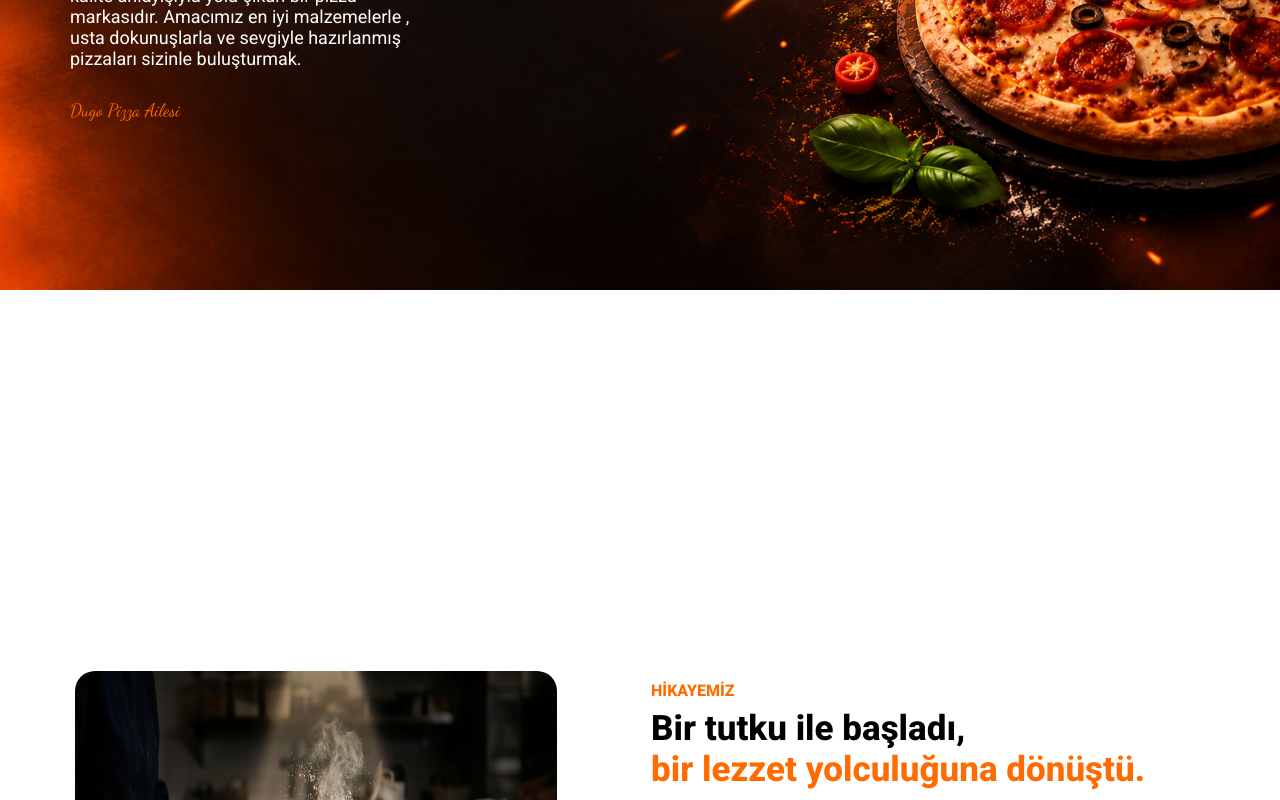
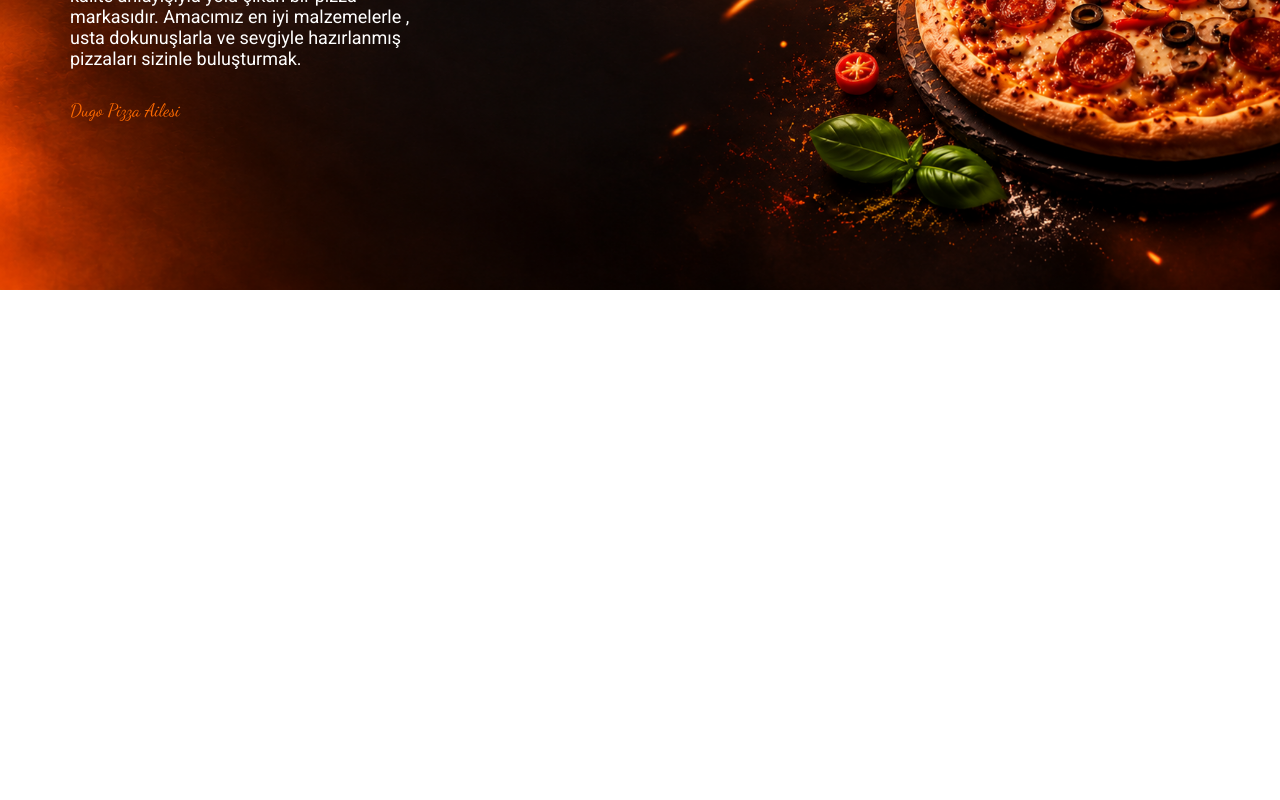
Before and after one commit to Duygugr/Dugo-Pizza, a React (Vite) app: page /Dugo-Pizza/hakkimizda in a window 1280 px wide. Shown: the part 360-1160 px from the top of the page. Built offline with nearby package versions, Linux system fonts and the light colour scheme.

Commit message:
story kısmı düzenlendi.

```diff
--- a/src/css/Hakkımızda.css
+++ b/src/css/Hakkımızda.css
@@ -21,7 +21,7 @@
 
 .story{
     padding-left: 75px;
-    padding-top: 550px;
+    padding-top: 750px;
     display: flex;
     justify-content: space-between;
     gap: 70px;
```
